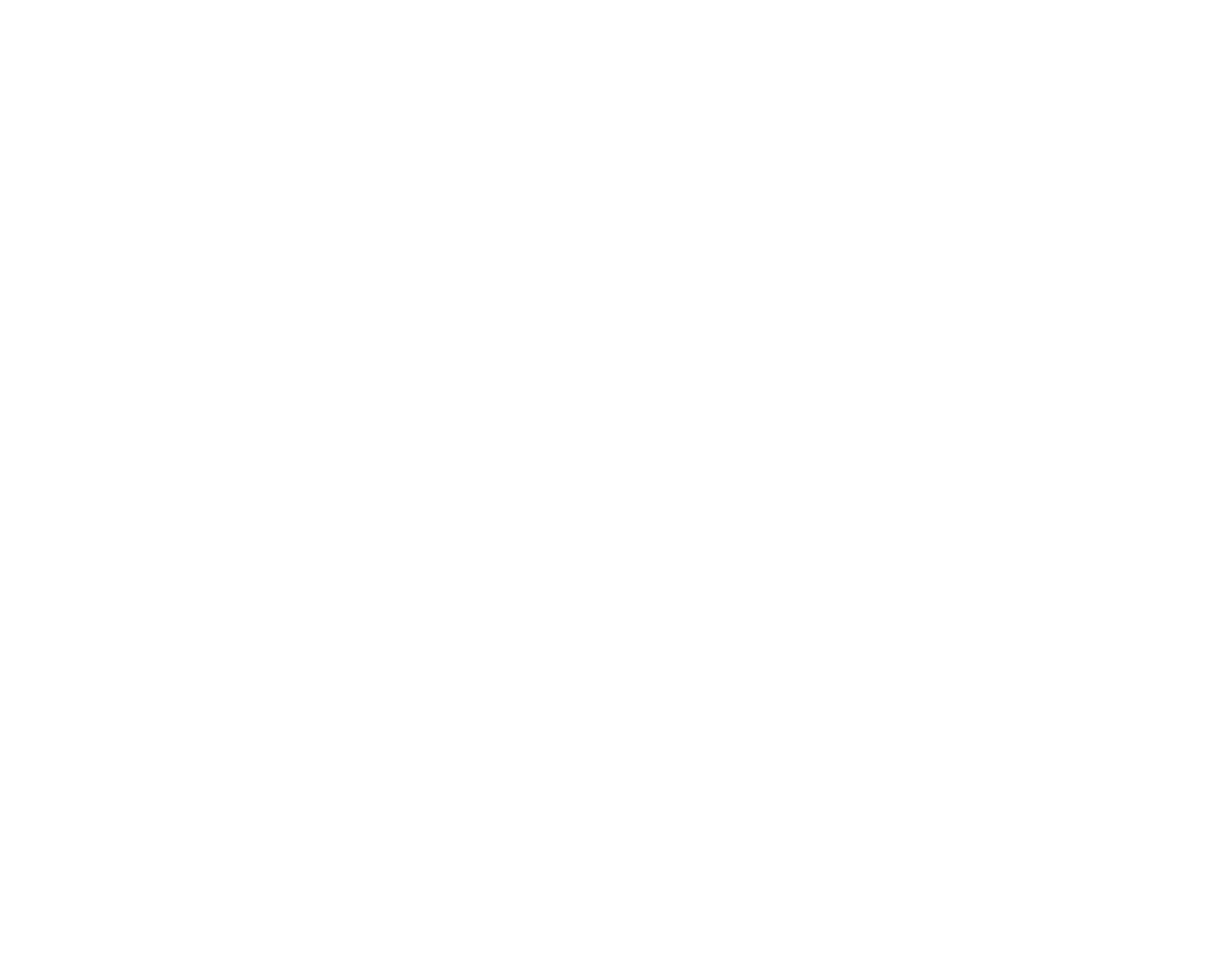
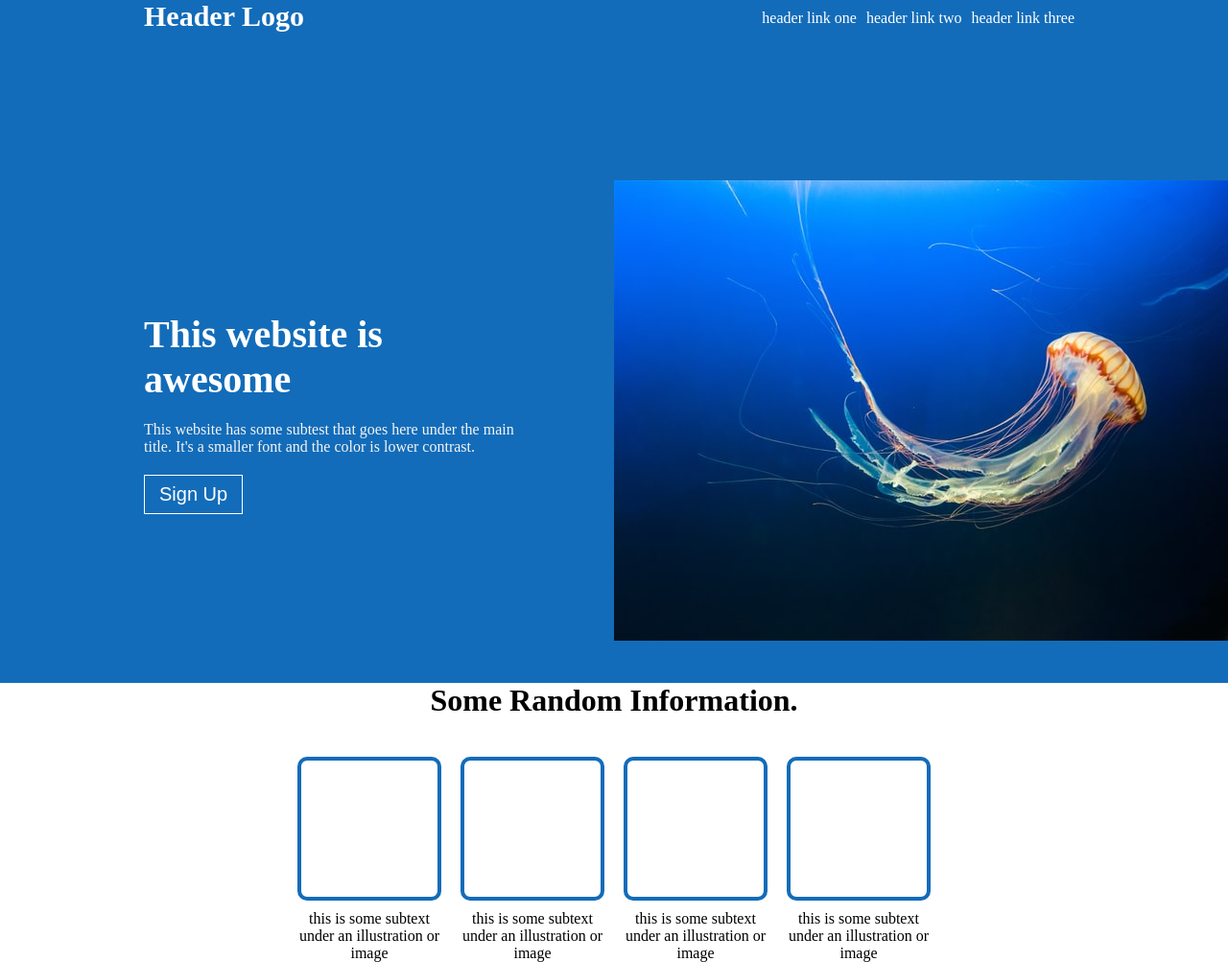
Before and after one commit to zadohu22/Project-One-TOP-Landing-Page, a plain HTML site: page index.html in a window 1280 px wide. Shown: the whole page at 96% size. Before the commit the page ends 800 px from the top, so only its background shows below. Drawn offline with Linux system fonts and the light colour scheme.

Commit message:
create navbar, section one, and section two.

```diff
--- a/index.html
+++ b/index.html
@@ -5,8 +5,59 @@
     <meta http-equiv="X-UA-Compatible" content="IE=edge">
     <meta name="viewport" content="width=device-width, initial-scale=1.0">
     <title>Project One | Landing Page</title>
+    <link rel="stylesheet" href="styles.css">
 </head>
 <body>
+    <div class="navbar">
+            <div class="left">
+                <li class="logo">Header Logo</li></div>
+            <div class="right">
+                <ul>
+                    <li><a href="#">header link one</a></li>
+                    <li><a href="#">header link two</a></li>
+                    <li><a href="#">header link three</a></li>
+            </div>
+        </ul>
+    </div>
 
+    <div class="sectionOneContainer">
+        <div class="sectionOneLeft">
+            <h1>This website is awesome</h1>
+            <p>This website has some subtest that goes here under the main title. It's a smaller font and the color is lower contrast.</p>
+            <button>Sign Up</button>
+        </div>
+        <div class="sectionOneRight">
+            <div class="heroImage"><img src="images/jeffrey-hamilton-JtVyK2Sej2I-unsplash(1).jpg">
+            </div>
+        </div>
+    </div>
+
+
+    <div class="sectionTwo">
+        <h1 class="sectionTwoTitle">Some Random Information.</h1>
+        <div class="sectionTwoContent">
+            <div class="boxOneContainer">
+                <div class="box boxOne"></div>
+                <p>this is some subtext under an illustration or image</p>
+            </div>
+
+            <div class="boxTwoContainer">
+                <div class="box boxTwo"></div>
+                <p>this is some subtext under an illustration or image</p>
+            </div>
+
+            <div class="boxThreeContainer">
+                <div class="box boxThree"></div>
+                <p>this is some subtext under an illustration or image</p>
+            </div>
+
+            <div class="boxFourContainer">
+                <div class="box boxFour"></div>
+                <p>this is some subtext under an illustration or image</p>
+            </div>
+        </div>
+
+
+    </div>
 </body>
 </html>
--- a/styles.css
+++ b/styles.css
@@ -0,0 +1,182 @@
+*, *::before, *::after{
+    margin: 0;
+    padding: 0;
+    box-sizing: border-box;
+}
+
+body{
+    min-height: 100vh;
+    background-color: rgb(19, 108, 185);
+    display: flex;
+    flex-direction: column;
+}
+
+/* *************** NAVBAR ***************** */
+
+.left, .right{
+    display: flex;
+}
+
+.right{
+    margin-right: 150px;
+    list-style: none;
+}
+
+.left{
+    margin-left: 150px;
+}
+
+.logo{
+    color: white;
+    font-size: 30px;
+    font-weight: 900;
+    list-style: none;
+}
+
+ul{
+    list-style: none;
+    display: flex;
+    padding: 10px;
+    gap: 10px;
+}
+
+a{
+    text-decoration: none;
+    color: white;
+}
+
+.navbar{
+    display: flex;
+    justify-content: space-between;
+}
+
+/* *************** FIRST SECTION***************** */
+
+.sectionOneContainer{
+    display: flex;
+    gap: 100px;
+    margin-top: 150px;
+    justify-content: center;
+    align-items: center;
+}
+
+.sectionOneLeft{
+    margin-left: 150px;
+    flex: 1;
+    /* text-align: center; */
+}
+
+.sectionOneLeft h1{
+    color: white;
+    font-size: 40px;
+    margin-bottom: 20px;
+}
+
+.sectionOneLeft p{
+    color: whitesmoke;
+}
+
+.sectionOneLeft button{
+    margin-top: 20px;
+    font-size: 20px;
+    padding: 8px 15px;
+    background-color: rgb(19, 108, 185);
+    border: .5px solid white;
+    color: white;
+    transition: all ease-in .3s;
+    cursor: pointer;
+}
+
+.sectionOneLeft button:hover{
+    background-color: white;
+    color: black;
+}
+
+.sectionOneRight{
+    flex: 1;
+}
+
+.heroImage{
+    /* max-height: 300px; */
+}
+
+/* *************** SECOND SECTION***************** */
+
+.sectionTwo{
+    background-color: white;
+    margin-top: 40px;
+    display: flex;
+    flex-direction: column;
+    justify-content: center;
+    align-items: center;
+}
+
+.sectionTwoHead h1{
+    font-size: 40px;
+}
+
+.sectionTwoContent{
+    display: flex;
+    justify-content: center;
+    margin-top: 40px;
+    align-items: center;
+    flex-grow: 1;
+}
+.boxOneContainer{
+    display: flex;
+    flex-direction: column;
+    max-width: 150px;
+    overflow-wrap: break-word;
+    margin-right: 20px;
+}
+
+.boxOneContainer p{
+    margin-top: 10px;
+    text-align: center;
+}
+
+.boxTwoContainer{
+    display: flex;
+    flex-direction: column;
+    max-width: 150px;
+    overflow-wrap: break-word;
+    margin-right: 20px;
+}
+
+.boxTwoContainer p{
+    margin-top: 10px;
+    text-align: center;
+}
+
+.boxThreeContainer{
+    display: flex;
+    flex-direction: column;
+    max-width: 150px;
+    overflow-wrap: break-word;
+    margin-right: 20px;
+}
+
+.boxThreeContainer p{
+    margin-top: 10px;
+    text-align: center;
+}
+
+.boxFourContainer{
+    display: flex;
+    flex-direction: column;
+    max-width: 150px;
+    overflow-wrap: break-word;
+
+}
+
+.boxFourContainer p{
+    margin-top: 10px;
+    text-align: center;
+}
+.box{
+    border: 4px solid rgb(19, 108, 185);
+    height: 150px;
+    width: 150px;
+    border-radius: 10px;
+
+}
```
Also changed, not shown: images/jeffrey-hamilton-JtVyK2Sej2I-unsplash(1).jpg (added), images/karan-karnik-w7WVYjY8c5w-unsplash(2).jpg (added).
